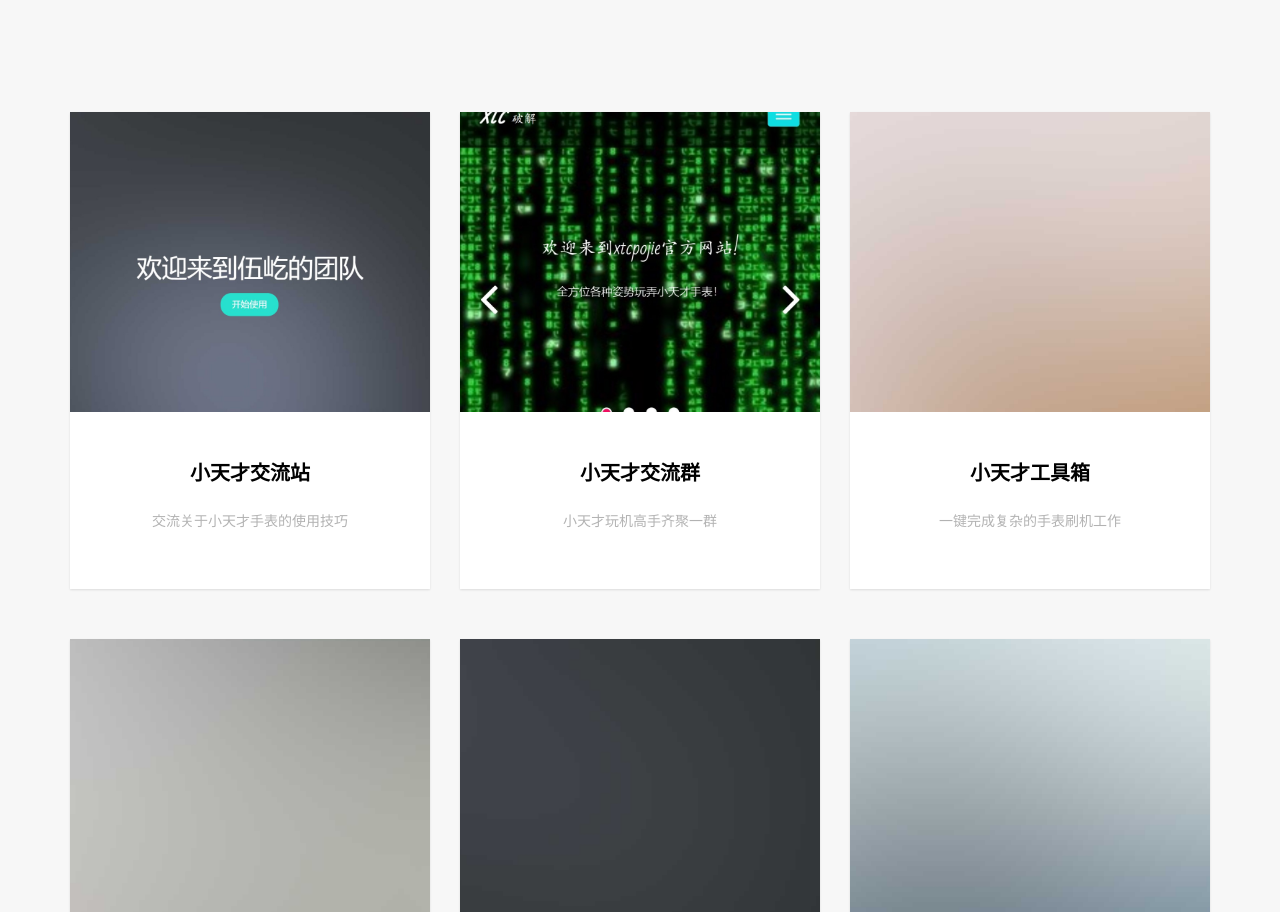
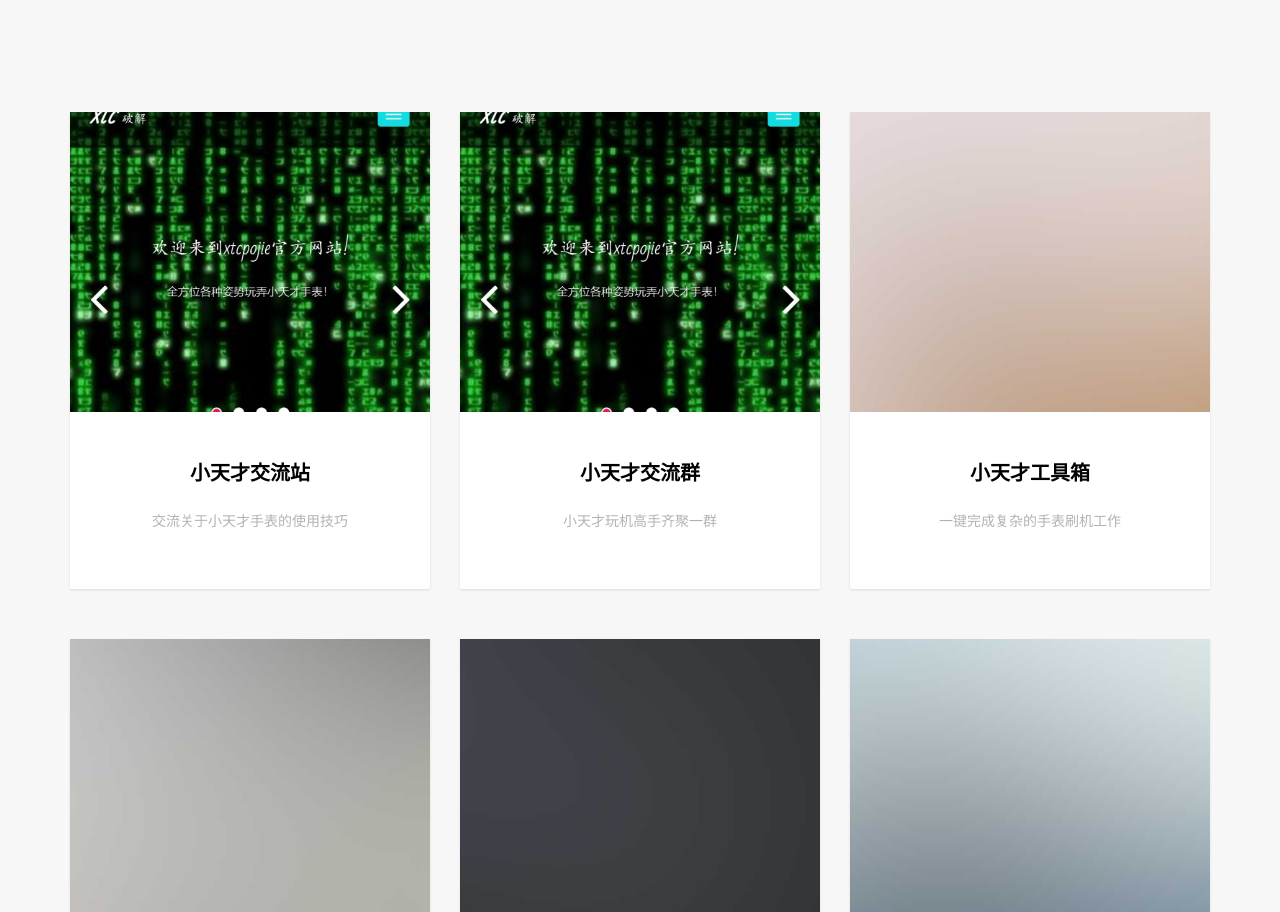
Before and after one commit to is-wuyi/is-wuyi.github.io, a plain HTML site: page work.html in a window 1280 px wide. Shown: the part 882-1794 px from the top of the page. Drawn offline with Linux system fonts and the light colour scheme; some packages are replaced by stand-ins of ours; a script that the page names is missing; files whose address does not match are found by name; a web font is replaced by a local one.

Commit message:
更新 work.html

```diff
--- a/work.html
+++ b/work.html
@@ -94,7 +94,7 @@
 			<div class="row">
 				<div class="col-md-4 animate-box">
 					<a href="#" class="item-grid text-center">
-						<div class="image" style="background-image: url(images/image_1.jpg)"></div>
+						<div class="image" style="background-image: url(images/image_2.jpg)"></div>
 						<div class="v-align">
 							<div class="v-align-middle">
 								<h3 class="title">小天才交流站</h3>
```
